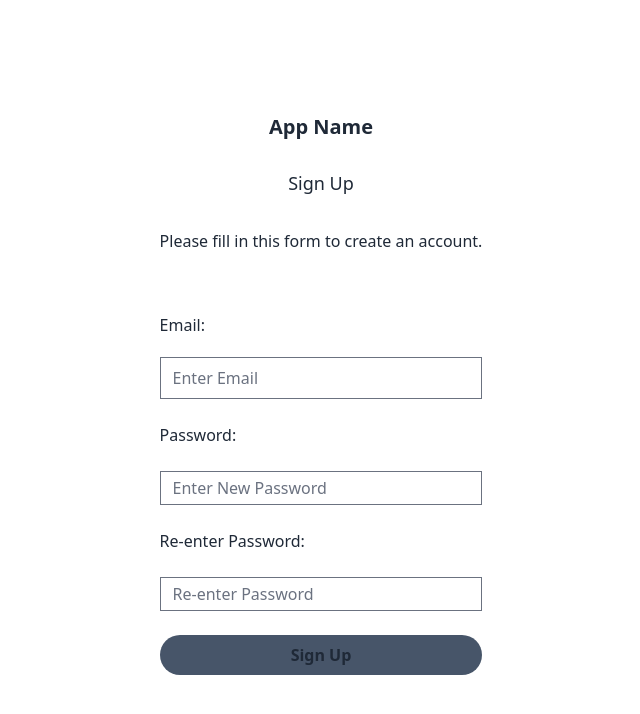
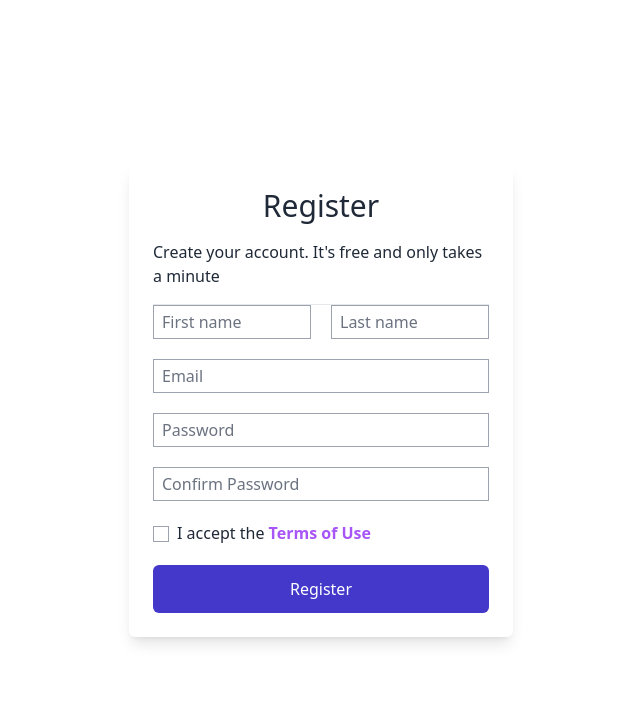
Before and after one commit to Adlantia/mental-wellness-app, a Next.js app in the folder frontend/: page /signup in a window 1280 px wide. Shown: the top 714 px of the page, without its empty margins (319-959 px from the left). Built offline with nearby package versions, Linux system fonts and the light colour scheme.

Commit message:
Added more styles to signup page

```diff
--- a/frontend/src/app/signup/page.tsx
+++ b/frontend/src/app/signup/page.tsx
@@ -1,26 +1,41 @@
+import React from "react";
 
 export default function Signup() {
    return (
        <>
-           <div className="container flex justify-center items-center h-screen">
-           <form className="max-w-96 justify-center grid grid-rows-4">
-               <h1 className="font-bold text-xl text-center pt-3"> App Name </h1>
+           <div className="flex justify-center items-center h-screen">
+               <div className="w-96 p-6 shadow-lg bg-white rounded-md">
+                   <h1 className="text-3xl block text-center font-semi-bold pb-4">Register
+                   </h1>
+                   <p className="mb-4">Create your account. It's free and only takes a minute</p>
+                   <hr className="mt-3"></hr>
 
-               <h1 className="text-lg text-center pt-1">Sign Up</h1>
-               <p className="text-center ">Please fill in this form to create an account.</p>
+                   <form>
+                       <div className="grid grid-cols-2 gap-5">
+                           <input type="text" className="border border-gray-400 py-1 px-2" placeholder="First name"/>
+                           <input type="text" className="border border-gray-400 py-1 px-2" placeholder="Last name"/>
+                       </div>
+                       <div className="mt-5 "><input type="email" className="border border-gray-400 py-1 px-2 w-full"
+                                                     placeholder="Email" required/>
+                       </div>
+                       <div className="mt-5 "><input type="password" className="border border-gray-400 py-1 px-2 w-full"
+                                                     placeholder="Password" required/>
+                       </div>
+                       <div className="mt-5 "><input type="password" className="border border-gray-400 py-1 px-2 w-full"
+                                                     placeholder="Confirm Password" required/>
+                       </div>
+                       <div className="mt-5">
+                           <input type="checkbox" className="border border-gray-400"/>
+                           <span className="pl-2">
+                               I accept the <a href="#" className="text-purple-500 font-semibold">Terms of Use</a>
+                           </span>
+                       </div>
+                       <div className="mt-5">
+                           <button className="border-indigo-700 bg-indigo-700 text-white w-full py-3 rounded-md hover:bg-transparent hover:text-indigo-700 font-semi-bold">Register</button>
+                       </div>
+                   </form>
 
-               <label className="py-2 my-3" htmlFor="email">Email: </label>
-               <input className="py-2" type="email" placeholder="Enter Email" name="email" required/>
-
-               <label className="py-3 my-3" htmlFor="password">Password: </label>
-               <input className="py-1" type="password" placeholder="Enter New Password" name="password" required/>
-
-               <label className="py-3 my-3" htmlFor="password">Re-enter Password: </label>
-               <input className="py-1" type="password" placeholder="Re-enter Password" name="password" required></input>
-
-               <button className="font-bold py-2 my-6 bg-slate-600 rounded-full w-full">Sign Up</button>
-
-           </form>
+               </div>
            </div>
 
 
```
